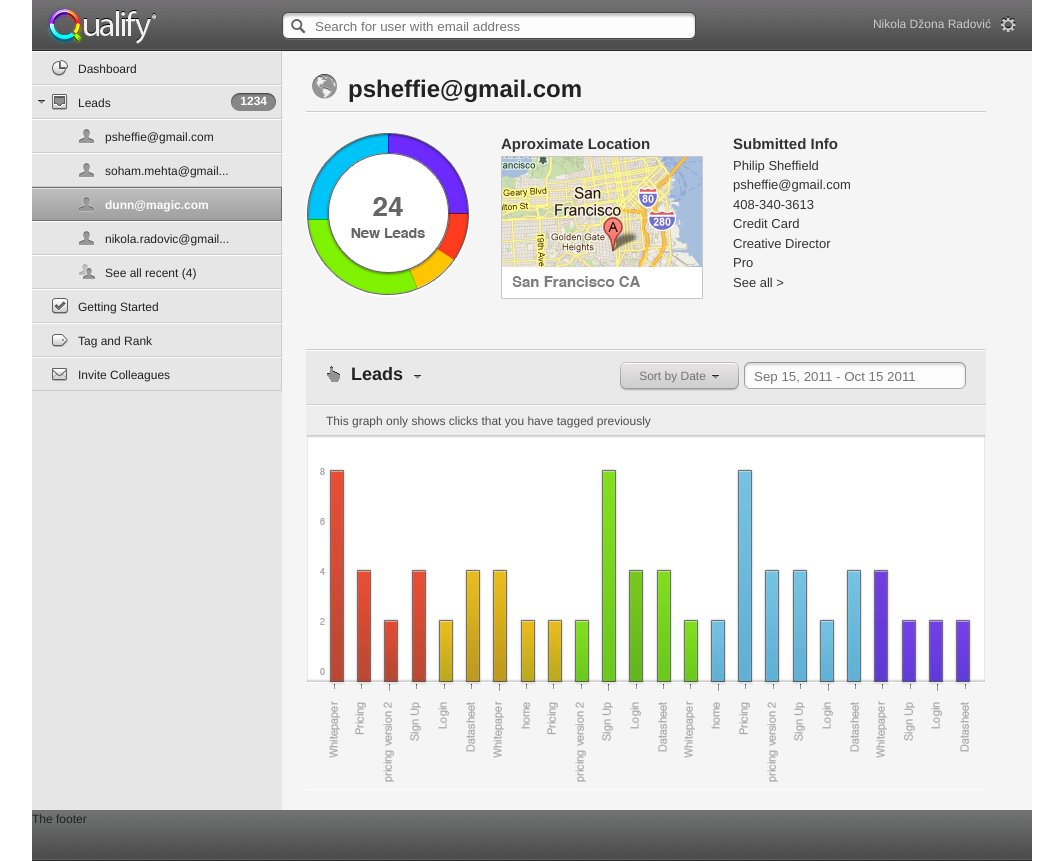
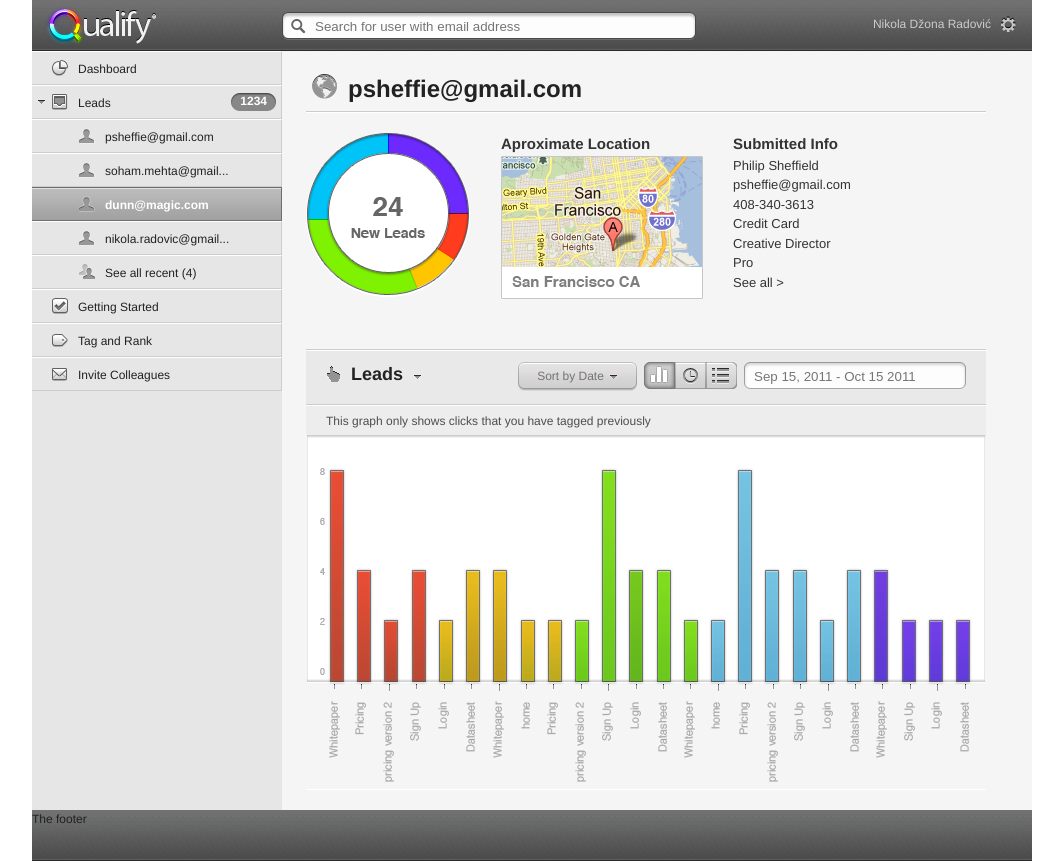
Before and after one commit to vprorok/dzona065, a PHP site: page /leads-graph.php in a window 1280 px wide. Shown: the whole page, without its empty margins (108-1171 px from the left). Run offline with PHP 8.4, Linux system fonts and the light colour scheme.

Commit message:
leads-graph zavrsen

```diff
--- a/css/blueprint/screen.css
+++ b/css/blueprint/screen.css
@@ -541,6 +541,14 @@ ul.dd-button-list li a:hover{
 
 .leads-description span, .tag-and-rank-description span{position: absolute;}
 
+.leads-actions-holder {float: right; width:93px; height:27px; margin:11px 7px 0px 2px; background-image:url(../assets/lead_view_actions_bg.png);}
+.leads-actions-holder a.chart-view{float:left; height:27px; width:31px; background-image:url(../assets/31x81_chart.png); text-decoration:none;}
+.leads-actions-holder a.time-view{float:left; height:27px; width:31px; background-image:url(../assets/31x81_time.png); text-decoration:none;}
+.leads-actions-holder a.tabular-view{float:left; height:27px; width:31px; background-image:url(../assets/31x81_tabular.png); text-decoration:none;}
+
+.leads-actions-holder a:hover{background-position:left center;}
+.leads-actions-holder a.active{background-position:left bottom;}
+
 #leads-content, #tag-and-rank-content {background-color: #ffffff; width: 100%;}
 thead tr, tfoot tr {height:4px;}
 tbody tr {height:24px; border-top:1px solid #ffffff;}
--- a/leads-graph.php
+++ b/leads-graph.php
@@ -78,7 +78,7 @@
                             <div class="input-box-wrapper mrgn-textbox-1">
                                 <input type="text" class="inputbox wdth-204" placeholder="Sep 15, 2011 - Oct 15 2011" />
                             </div>
-
+                            <div class="leads-actions-holder"><a class="chart-view active" href="#">&nbsp;</a><a class="time-view" href="#">&nbsp;</a><a class="tabular-view" href="#">&nbsp;</a></div>
                             <div class="dd-button-list-holder mrgn-button-1">
                                 <a class="dd-button" href="#"><span class="wdth-89">Sort by Date<img class="mrgn-lft-5" src="css/assets/arrow_down_off.png"></span></a>
                                 <ul class="dd-button-list wdth-119">
```
Also changed, not shown: css/assets/31x29_chart_hover.png (added), css/assets/31x29_chart_off.png, css/assets/31x29_tabular_hover.png (added), css/assets/31x29_tabular_off.png (renamed from css/assets/31x29_graph_off.png), css/assets/31x29_tabular_on.png (added), css/assets/31x29_time_hover.png (added), css/assets/31x29_time_off.png (renamed from css/assets/31x29_pie_off.png), css/assets/31x29_time_on.png (renamed from css/assets/31x29_pie_on.png), css/assets/31x81_chart.png (added), css/assets/31x81_tabular.png (added), css/assets/31x81_time.png (added), css/assets/lead_view_actions_bg.png (added).
